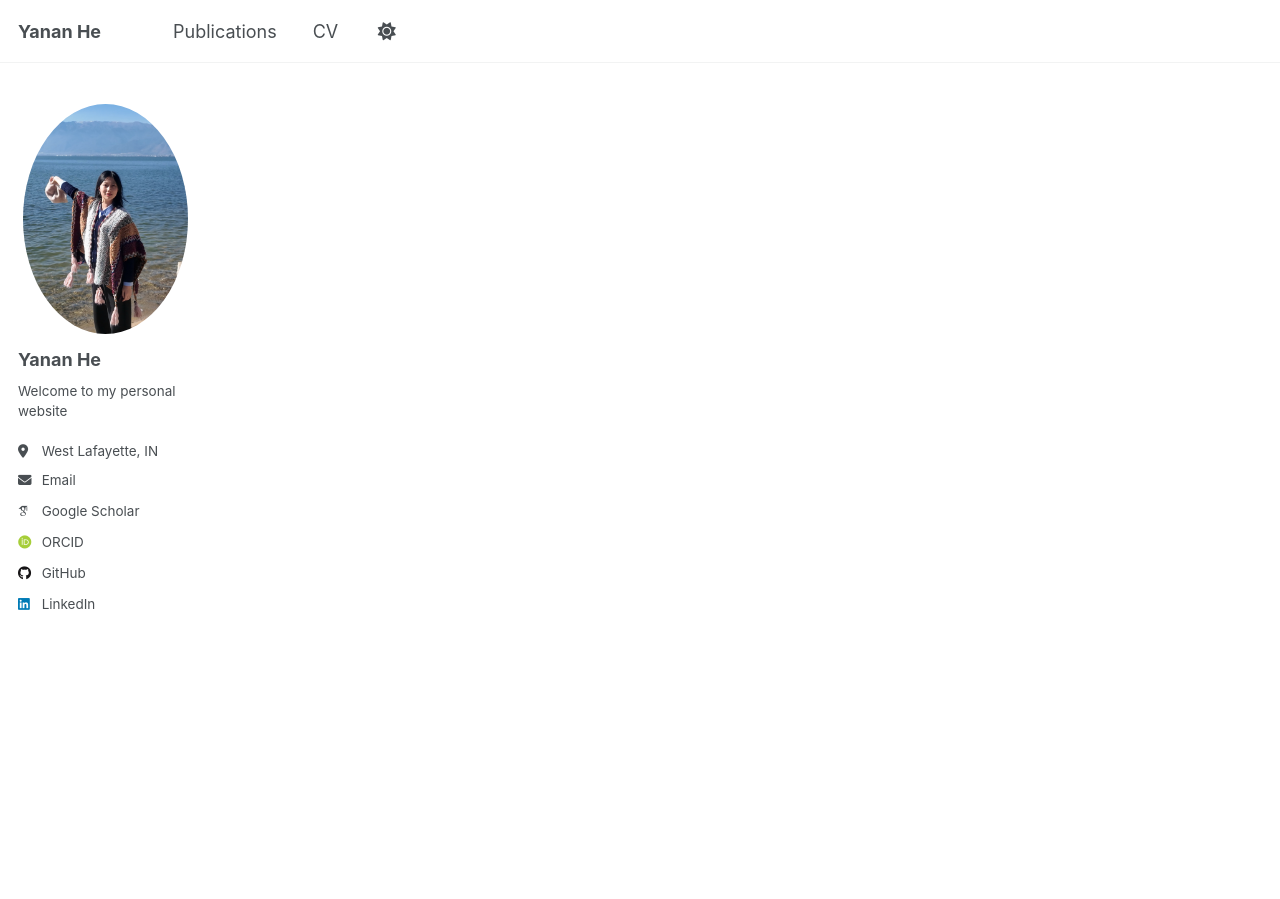
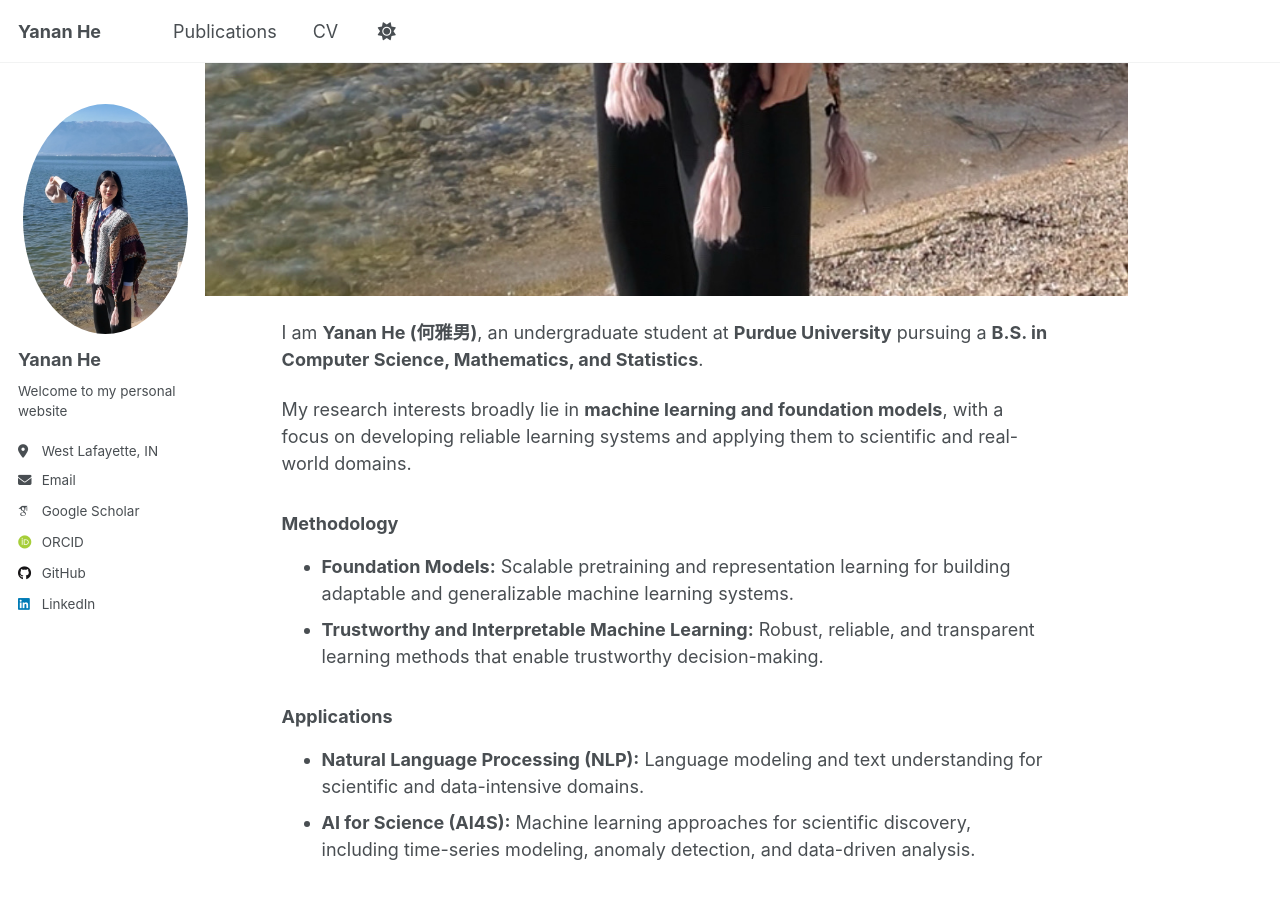
Before and after one commit to Echoo113/Echoo113.github.io, a Jekyll site: the page built from _pages/about.md, in a window 1280 px wide and 900 px high, scrolled down 1244 px. Built offline with Jekyll 4.4.1, drawn with Linux system fonts in a browser that asks for light colours; some web fonts are replaced; some of the changed text lies outside the part shown.

Commit message:
Update live about page content and photo

```diff
--- a/_pages/about.md
+++ b/_pages/about.md
@@ -11,10 +11,18 @@ I am Yanan He (何雅男). My Chinese name can be interpreted as elegance and st
 
 You can call me Yanan or Echo. Echo is my English name.
 
-I study computer science, mathematics, and statistics at Purdue University, and I **complete 3 majors in 3 years**.
+<img src="/images/website_photo.JPG" alt="Yanan He" style="width: 120%; max-width: none; height: auto; display: block; margin: 0 0 1rem -10%;" />
 
-My research interests include:
+I am **Yanan He (何雅男)**, an undergraduate student at **Purdue University** pursuing a **B.S. in Computer Science, Mathematics, and Statistics**.
 
-- **AI for Science (AI4S):** Developing machine learning methods for scientific and biomedical problems, especially time-series modeling, anomaly prediction, and data-driven decision support.
-- **Trustworthy/Interpretable AI:** Building robust and transparent models that support reliable risk stratification and clinically meaningful interpretation.
-- **Foundation Models:** Exploring representation learning and scalable pretraining objectives for stronger generalization and adaptation in real-world tasks.
+My research interests broadly lie in **machine learning and foundation models**, with a focus on developing reliable learning systems and applying them to scientific and real-world domains.
+
+### Methodology
+
+- **Foundation Models:** Scalable pretraining and representation learning for building adaptable and generalizable machine learning systems.
+- **Trustworthy and Interpretable Machine Learning:** Robust, reliable, and transparent learning methods that enable trustworthy decision-making.
+
+### Applications
+
+- **Natural Language Processing (NLP):** Language modeling and text understanding for scientific and data-intensive domains.
+- **AI for Science (AI4S):** Machine learning approaches for scientific discovery, including time-series modeling, anomaly detection, and data-driven analysis.
```
